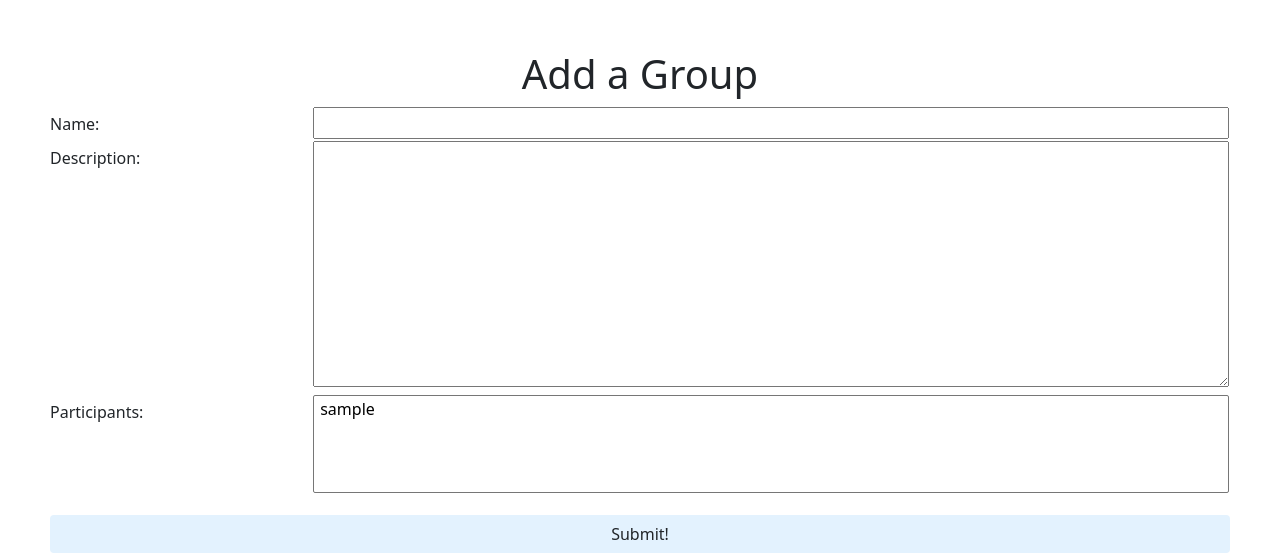
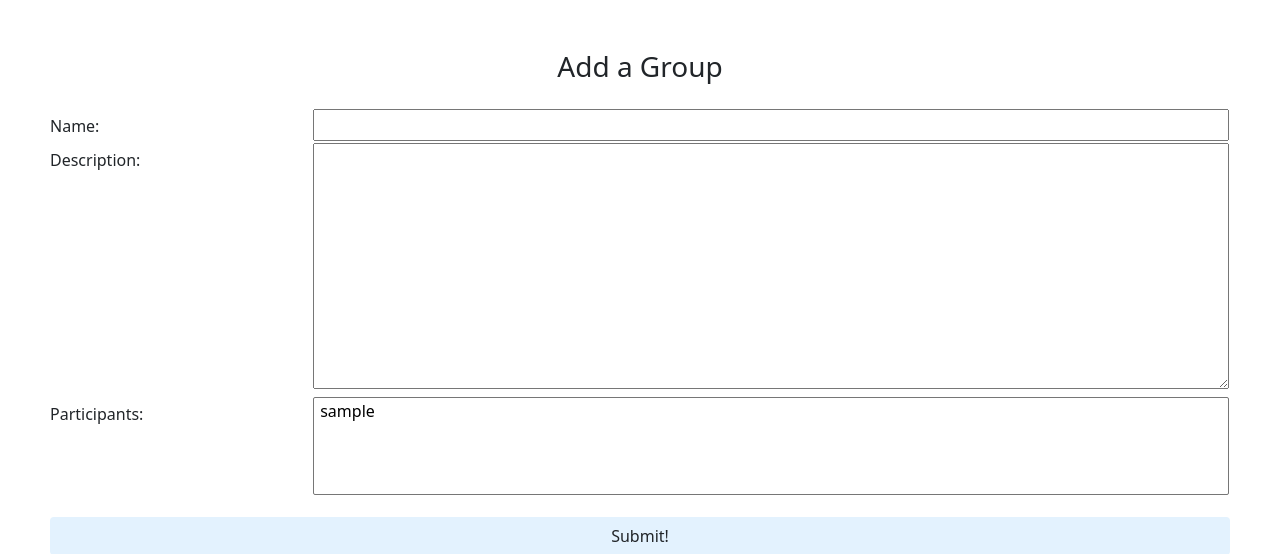
Before and after one commit to boyoon-c/readuck-api, a Django app: page /groups/add in a window 1280 px wide. Shown: the part 56-610 px from the top of the page. Run offline with Django 3.2, Linux system fonts and the light colour scheme; the visitor is signed in with stand-in values (Sample User, id 1); data comes from the database, SQL or seed files in the repository.

Commit message:
Style add a group page

```diff
--- a/main_app/templates/main_app/group_form.html
+++ b/main_app/templates/main_app/group_form.html
@@ -8,9 +8,9 @@
 <link rel="stylesheet" type="text/css" href="{% static 'css/form.css' %}"/>
 <div class="page-header">
   {% if object %}
-    <h1>Edit {{object.name}}</h1>
+    <h3>Edit {{object.name}}</h3>
   {% else %}
-    <h1>Add a Group</h1>
+    <h3 class="mb-4">Add a Group</h4>
   {% endif %}
 </div>
 <form action="" method="post" class="form-container" autocomplete="off">
```
